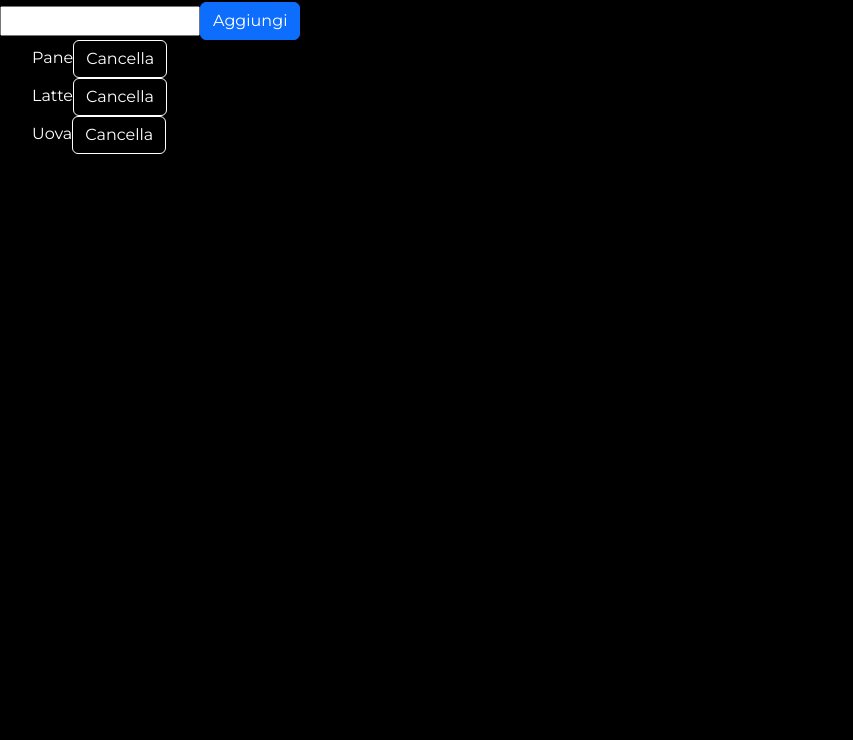
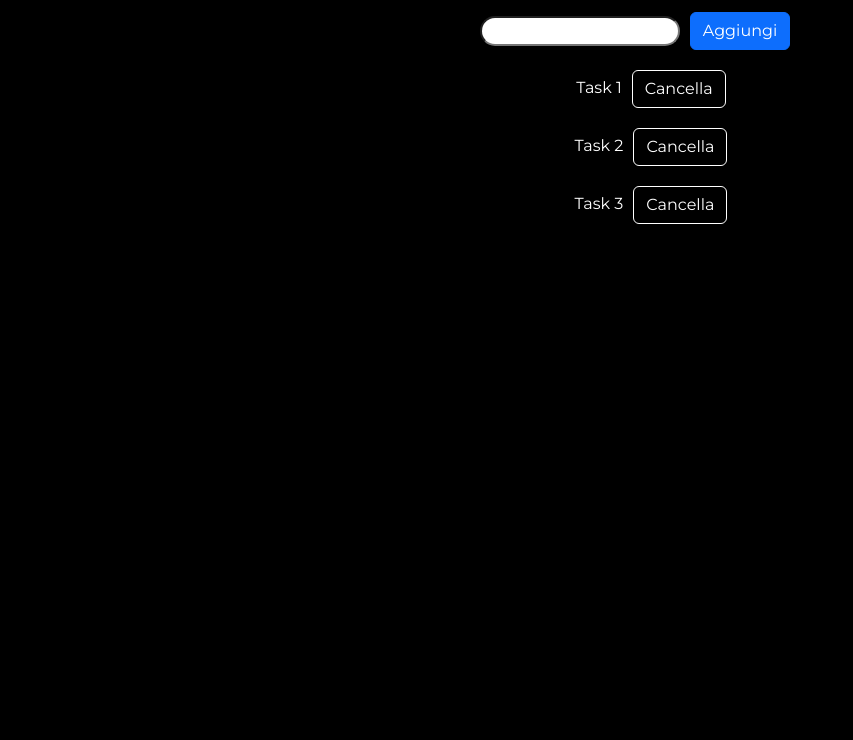
Before and after one commit to BarrioTropical/vue-todolist, a plain HTML site: page index.html in a window 1280 px wide. Shown: the part 60-800 px from the top of the page, without its empty margins (0-853 px from the left). Drawn offline with nearby package versions, Linux system fonts and the light colour scheme.

Commit message:
aggiunta stile
Signed-off-by: BarrioTropical <98409091+BarrioTropical@users.noreply.github.com>

```diff
--- a/css/style.css
+++ b/css/style.css
@@ -6,10 +6,23 @@ body{
     background-color: black;
     color: white;
     font-family: 'Montserrat', sans-serif;
+    text-align: center;
+}
+
+ul{
+    text-align: center;
 }
 
 li{
     list-style-type: none;
 }
 
+input{
+    border-radius: 30px;
+}
+
+button{
+    margin: 10px;
+}
+
 /* Generals */
--- a/index.html
+++ b/index.html
@@ -29,15 +29,16 @@
             <div>
             <h2>Aggiungi task</h2>
             <input type="text" v-model="newtask" @keyup.enter ="addTask">
-            <button @click="addTask" class=" btn btn-primary round-3 ">Aggiungi</button>
+            <button @click="addTask (index)" class=" btn btn-primary round-3 ">Aggiungi</button>
             <div v-if="hasError">Il task deve essere di almeno 3 caratteri</div>
             </div>
-            <ul>
+            <ul v-if="listaSpesa.length > 0">
                 <li v-for="(item, index) in listaSpesa" :key="index">
                     <span>{{item}}</span>
-                    <button class=" btn border-white text-white round-3">Cancella</button>
+                    <button class=" btn border-white text-white round-3" @click="removeTask(index)">Cancella</button>
                 </li>
             </ul>
+            <div v-else> Non ci sono cose da comprare</div>
         </div>
 
     </main>
--- a/js/script.js
+++ b/js/script.js
@@ -23,9 +23,9 @@ createApp({
             newtask:'',
             hasError: false,
             listaSpesa:[
-                'Pane',
-                'Latte',
-                'Uova'
+                'Task 1',
+                'Task 2',
+                'Task 3'
             ]
         }
     },
@@ -39,6 +39,9 @@ createApp({
                 this.hasError = true;
             }
             this.newtask = '';
+        },
+        removeTask(){
+            this.listaSpesa.splice(i, 1);
         }
     },
 
```
